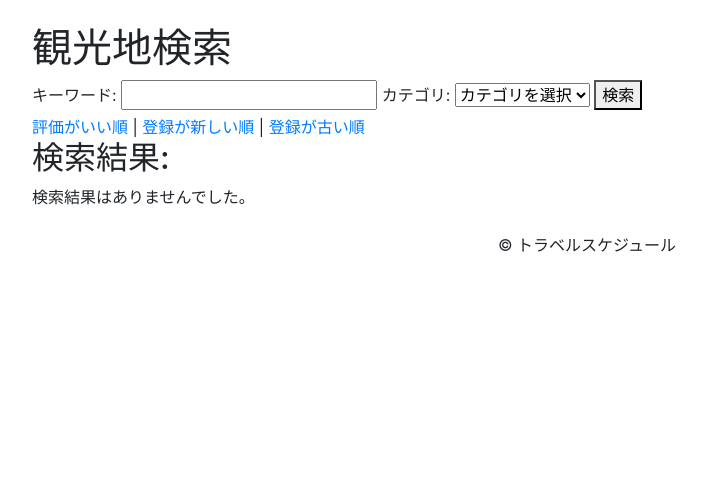
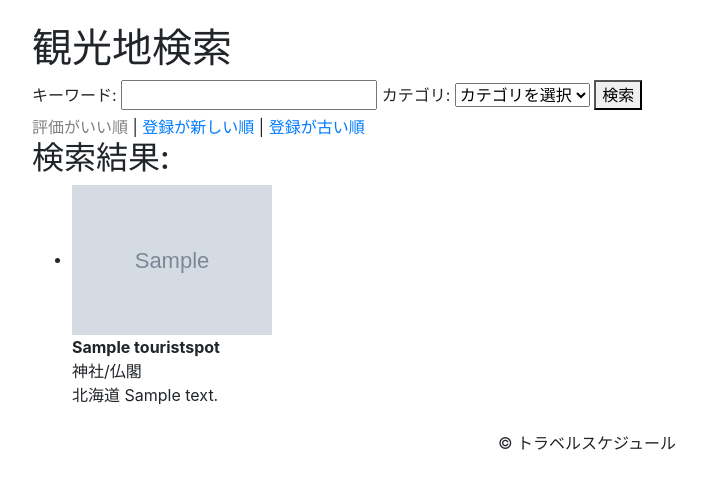
Before and after one commit to chiakimayuzu/travel-schedule, a Django app: page /travel_schedule/search_touristspot/?sort=review_score_average in a window 1280 px wide. Shown: the part 66-555 px from the top of the page, without its empty margins (53-760 px from the left). Run offline with Django 5.2, Linux system fonts and the light colour scheme; tables that the repository leaves empty hold one stand-in row (values such as "Sample post"); grey boxes marked "Sample" are stand-in pictures; some libraries are stand-ins or nearby versions.

Commit message:
選択中のsortがグレーになるのでok

```diff
--- a/travel_schedule_project/travelapp/templates/base.html
+++ b/travel_schedule_project/travelapp/templates/base.html
@@ -13,6 +13,18 @@
             margin-bottom: 10px;  /* リンクの間にスペースを追加 */
          }
       </style>
+
+      {% block styles %}
+        <style>
+           .selected {
+            color: gray; /* 選択中のリンクはグレーにする */
+            pointer-events: none; /* クリックできないようにする */
+         }
+        </style>
+      {% endblock %}
+
+
+
    </head>
 
    <body>
--- a/travel_schedule_project/travelapp/templates/search_touristspot.html
+++ b/travel_schedule_project/travelapp/templates/search_touristspot.html
@@ -21,11 +21,10 @@
     <button type="submit">検索</button>
   </form>
 
-<!-- 並び順 -->
   <div>
-  <a href="?sort=review_score_average&query={{ request.GET.query }}&category={{ request.GET.category }}">評価がいい順</a> |
-  <a href="?sort=-created_at&query={{ request.GET.query }}&category={{ request.GET.category }}">登録が新しい順</a> |
-  <a href="?sort=created_at&query={{ request.GET.query }}&category={{ request.GET.category }}">登録が古い順</a>
+    <a href="?sort=review_score_average" class="{% if request.GET.sort == 'review_score_average' %}selected{% endif %}">評価がいい順</a> |
+    <a href="?sort=-created_at" class="{% if request.GET.sort == '-created_at' %}selected{% endif %}">登録が新しい順</a> |
+    <a href="?sort=created_at" class="{% if request.GET.sort == 'created_at' %}selected{% endif %}">登録が古い順</a>
   </div>
 
   <h2>検索結果:</h2>
@@ -36,7 +35,6 @@
         {% for spot in tourist_spots %}
           <li>
             <div>
-            <!-- pictureをクリックすると詳細ページに遷移 -->
               <a href="{% url 'travelapp:detail_touristspot' pk=spot.pk %}">
                 <img src="{{ spot.picture.url }}" alt="{{ spot.spot_name }}" width="200" height="150">
               </a>
@@ -54,4 +52,5 @@
       <p>検索結果はありませんでした。</p>
     {% endif %}
   </div>
+
 {% endblock %}
--- a/travel_schedule_project/travelapp/views.py
+++ b/travel_schedule_project/travelapp/views.py
@@ -168,7 +168,7 @@ def home(request):
 
 class TouristSpotSearchView(ListView):
     model = TouristSpot
-    template_name = 'search_touristspot.html'  # 必要に応じて変更
+    template_name = 'search_touristspot.html'
     context_object_name = 'tourist_spots'
 
     def get_queryset(self):
@@ -176,38 +176,34 @@ class TouristSpotSearchView(ListView):
         keyword = self.request.GET.get('query')  # 'query' パラメータを取得
         category = self.request.GET.get('category')
 
-        if not keyword:
-            # キーワードが空の場合、エラーメッセージを返すなどの処理を追加できます。
-            # ここで空の場合のエラー処理も可能ですが、エラーハンドリングを別途する場合もあります。
-            return queryset.none()  # もしキーワードが空なら結果を返さない
+        if keyword:
+            # PREFECTURE_CHOICESを辞書にして、入力されたキーワードを対応する値に変換
+            prefecture_dict = dict(PREFECTURE_CHOICES)
 
-        # PREFECTURE_CHOICESを辞書にして、入力されたキーワードを対応する値に変換
-        prefecture_dict = dict(PREFECTURE_CHOICES)
+            # 県名（例：京都府）を入力された場合、その番号（例：26）を取得
+            prefecture_value = None
+            for value, name in prefecture_dict.items():
+                if name in keyword:
+                    prefecture_value = value
+                    break
 
-        # 県名（例：京都府）を入力された場合、その番号（例：26）を取得
-        prefecture_value = None
-        for value, name in prefecture_dict.items():
-            if name in keyword:
-                prefecture_value = value
-                break
-
-        # 県名が見つかった場合、prefectureでフィルタリング
-        if prefecture_value:
-            queryset = queryset.filter(prefecture=prefecture_value)
-        else:
-            # 県名に一致しない場合は、他のフィールドで検索を続ける
-            queryset = queryset.filter(
-                Q(spot_name__icontains=keyword) |
-                Q(address__icontains=keyword) |
-                Q(description__icontains=keyword) |
-                Q(touristspotkeyword__keyword__keyword__icontains=keyword)  # TouristSpotKeywordを使ってキーワードを検索
-            )
+            # 県名が見つかった場合、prefectureでフィルタリング
+            if prefecture_value:
+                queryset = queryset.filter(prefecture=prefecture_value)
+            else:
+                # 県名に一致しない場合は、他のフィールドで検索を続ける
+                queryset = queryset.filter(
+                    Q(spot_name__icontains=keyword) |
+                    Q(address__icontains=keyword) |
+                    Q(description__icontains=keyword) |
+                    Q(touristspotkeyword__keyword__keyword__icontains=keyword)  # TouristSpotKeywordを使ってキーワードを検索
+                )
 
         if category:
             # カテゴリによるフィルタリング
             queryset = queryset.filter(category=category)
 
-                # 並び順の処理
+        # 並び順の処理
         sort_by = self.request.GET.get('sort', '-review_score_average')  # デフォルトは評価がいい順
         if sort_by == 'review_score_average':
             queryset = queryset.order_by('-review_score_average')  # 評価がいい順
@@ -216,9 +212,8 @@ class TouristSpotSearchView(ListView):
         elif sort_by == 'created_at':
             queryset = queryset.order_by('created_at')  # 登録が古い順
 
+        return queryset.distinct()
 
-
-        return queryset.distinct()
 
 @login_required
 def regist_touristspot(request):
```
Lines whose indentation alone changed are shown as unchanged.
